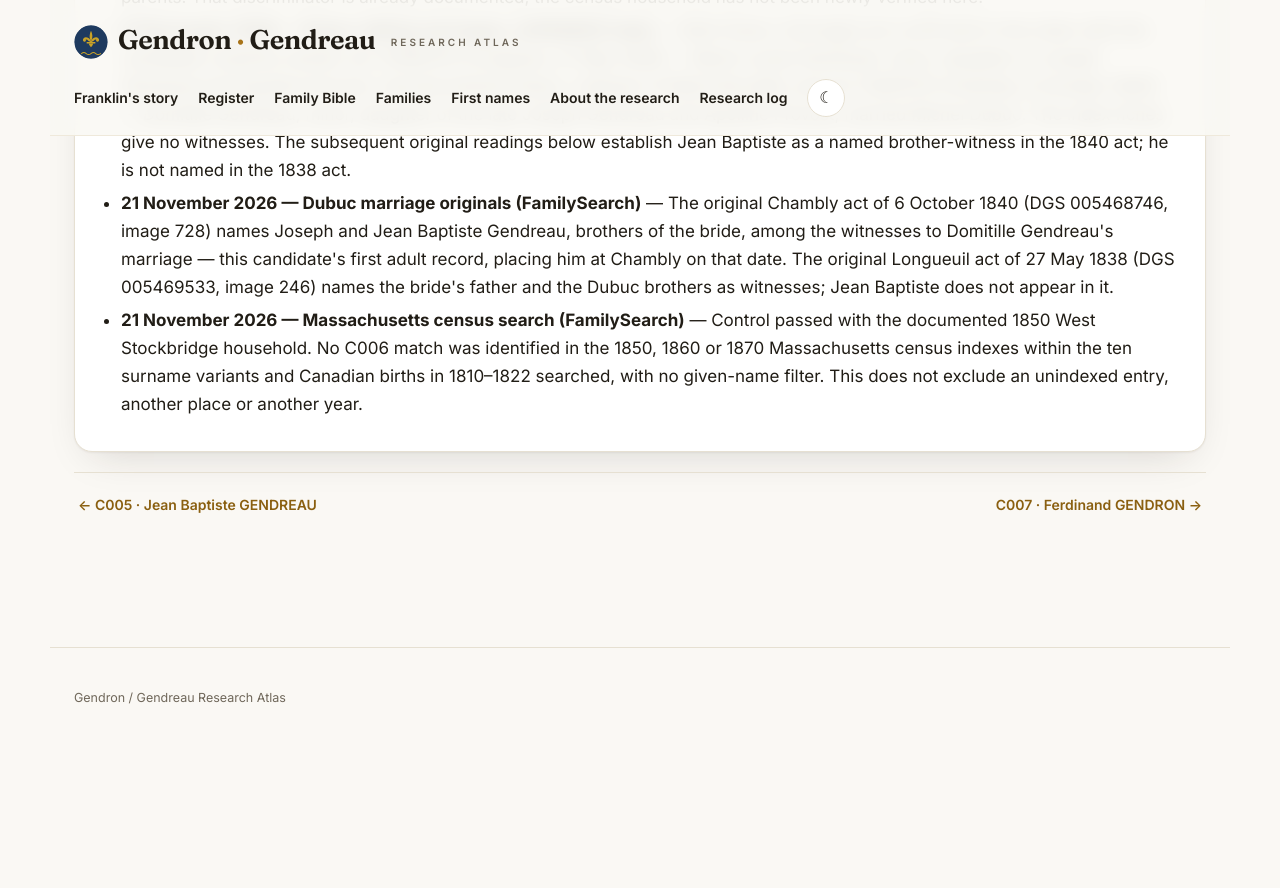
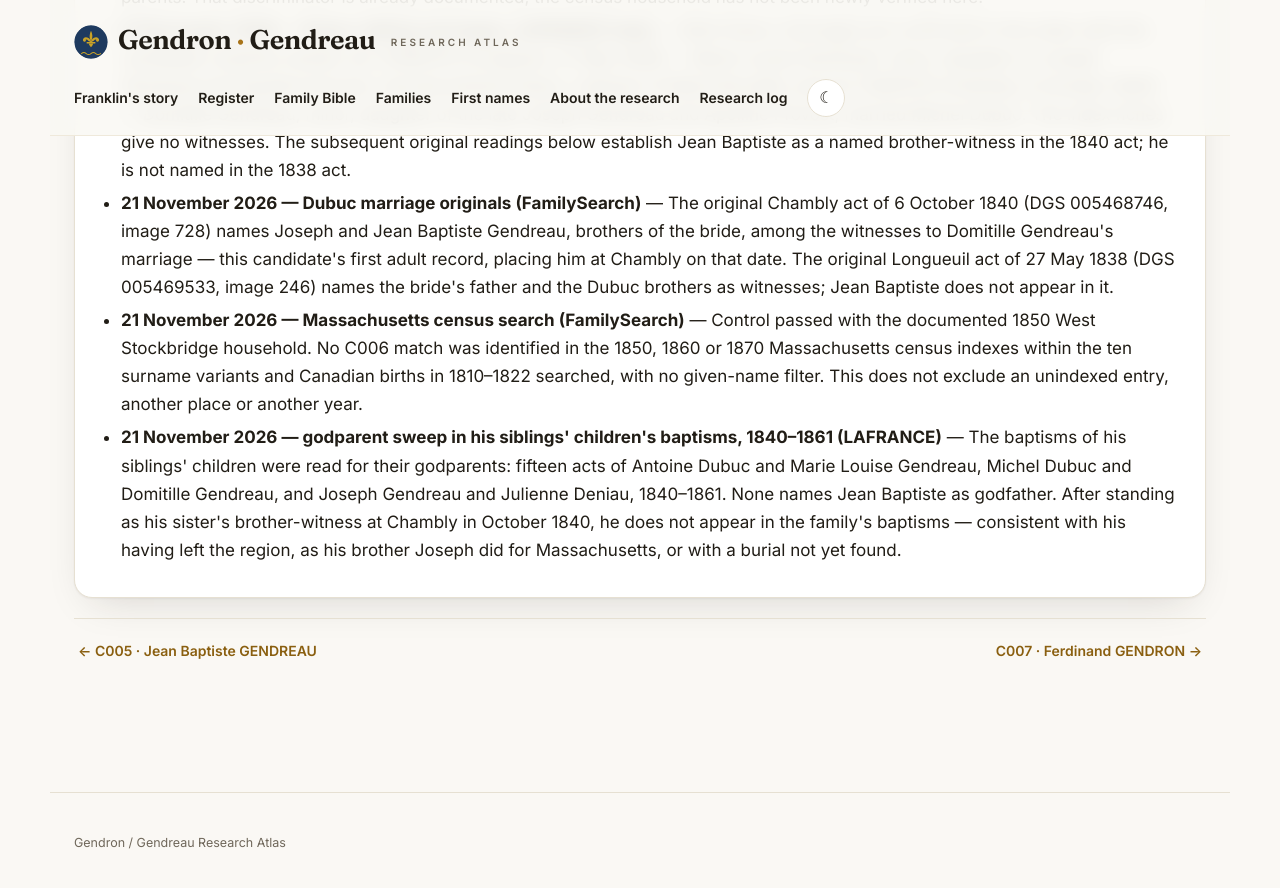
Before and after one commit to vetharmon/gendron-research, a Jekyll site: the page built from _candidates/c006.md, in a window 1280 px wide and 900 px high, scrolled down 4554 px. Shown: the top 888 px of the window. Built offline with Jekyll 4.4.1, drawn with Linux system fonts in a browser that asks for light colours; before the commit the page ends 5309 px from its top, so only the background shows below that.

Commit message:
C006 — godparent sweep 1840-1861 negative (15 sibling-family baptisms read)

```diff
--- a/_candidates/c006.md
+++ b/_candidates/c006.md
@@ -34,6 +34,8 @@ search_log:
   outcome: 'The original Chambly act of 6 October 1840 (DGS 005468746, image 728) names Joseph and Jean Baptiste Gendreau, brothers of the bride, among the witnesses to Domitille Gendreau''s marriage — this candidate''s first adult record, placing him at Chambly on that date. The original Longueuil act of 27 May 1838 (DGS 005469533, image 246) names the bride''s father and the Dubuc brothers as witnesses; Jean Baptiste does not appear in it.'
 - resource: 21 November 2026 — Massachusetts census search (FamilySearch)
   outcome: 'Control passed with the documented 1850 West Stockbridge household. No C006 match was identified in the 1850, 1860 or 1870 Massachusetts census indexes within the ten surname variants and Canadian births in 1810–1822 searched, with no given-name filter. This does not exclude an unindexed entry, another place or another year.'
+- resource: 21 November 2026 — godparent sweep in his siblings' children's baptisms, 1840–1861 (LAFRANCE)
+  outcome: 'The baptisms of his siblings'' children were read for their godparents: fifteen acts of Antoine Dubuc and Marie Louise Gendreau, Michel Dubuc and Domitille Gendreau, and Joseph Gendreau and Julienne Deniau, 1840–1861. None names Jean Baptiste as godfather. After standing as his sister''s brother-witness at Chambly in October 1840, he does not appear in the family''s baptisms — consistent with his having left the region, as his brother Joseph did for Massachusetts, or with a burial not yet found.'
 permalink: /candidates/c006/
 sources:
 - label: LAFRANCE baptism (act 2604544)
```
